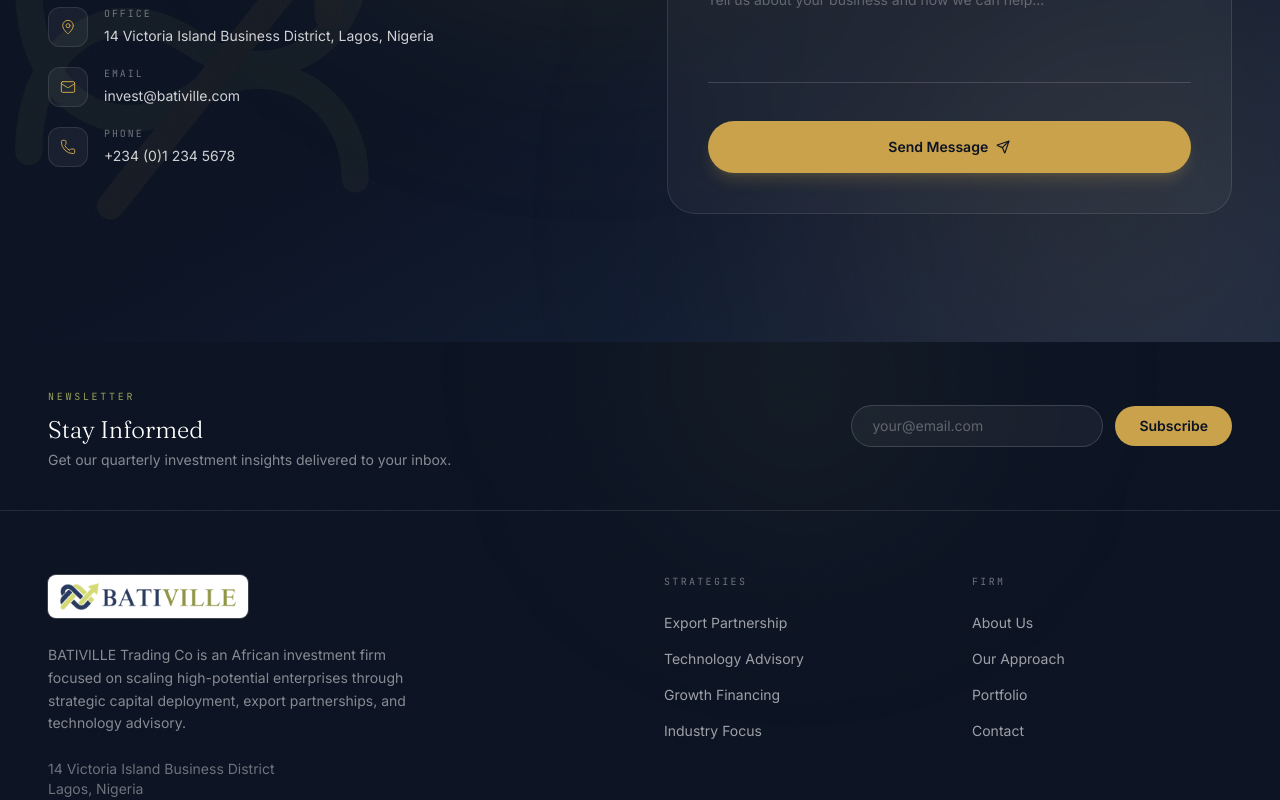
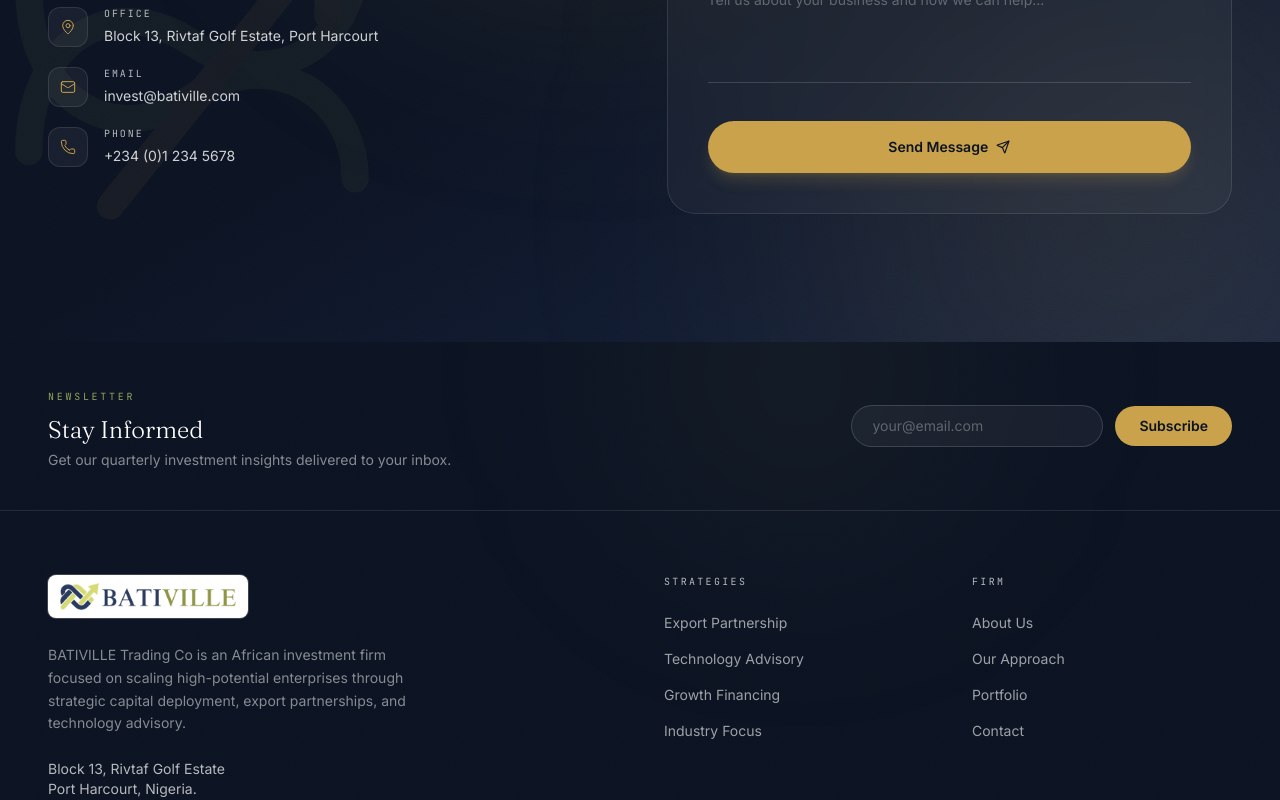
Before and after one commit to imole97/bati-landing-page, a Next.js app: page / in a window 1280 px wide. Shown: the part 4600-5400 px from the top of the page. Built offline with nearby package versions, Linux system fonts and the light colour scheme.

Commit message:
chore: update office address and increase contact section text opacity

```diff
--- a/src/components/ContactForm.tsx
+++ b/src/components/ContactForm.tsx
@@ -9,7 +9,7 @@
   {
     icon: MapPin,
     label: "Office",
-    value: "14 Victoria Island Business District, Lagos, Nigeria",
+    value: "Block 13, Rivtaf Golf Estate, Port Harcourt",
   },
   { icon: Mail, label: "Email", value: "invest@bativille.com" },
   { icon: Phone, label: "Phone", value: "+234 (0)1 234 5678" },
@@ -107,7 +107,7 @@
                     <d.icon size={16} className="text-gold" strokeWidth={1.5} />
                   </div>
                   <div>
-                    <p className="font-mono text-[0.62rem] uppercase tracking-[0.2em] text-white/40">
+                    <p className="font-mono text-[0.62rem] uppercase tracking-[0.2em] text-white/70">
                       {d.label}
                     </p>
                     <p className="mt-1 text-sm text-white/80">{d.value}</p>
--- a/src/components/Footer.tsx
+++ b/src/components/Footer.tsx
@@ -93,16 +93,16 @@
               scaling high-potential enterprises through strategic capital
               deployment, export partnerships, and technology advisory.
             </p>
-            <div className="mt-6 text-sm text-white/40">
-              <p>14 Victoria Island Business District</p>
-              <p>Lagos, Nigeria</p>
+            <div className="mt-6 text-sm text-white/70">
+              <p>Block 13, Rivtaf Golf Estate</p>
+              <p>Port Harcourt, Nigeria.</p>
               <p className="mt-2 text-gold/80">invest@bativille.com</p>
             </div>
           </div>
 
           {/* Strategies */}
           <div>
-            <h5 className="mb-5 font-mono text-[0.62rem] uppercase tracking-[0.24em] text-white/40">
+            <h5 className="mb-5 font-mono text-[0.62rem] uppercase tracking-[0.24em] text-white/70">
               Strategies
             </h5>
             <ul className="space-y-3">
@@ -121,7 +121,7 @@
 
           {/* Firm */}
           <div>
-            <h5 className="mb-5 font-mono text-[0.62rem] uppercase tracking-[0.24em] text-white/40">
+            <h5 className="mb-5 font-mono text-[0.62rem] uppercase tracking-[0.24em] text-white/70">
               Firm
             </h5>
             <ul className="space-y-3">
```
